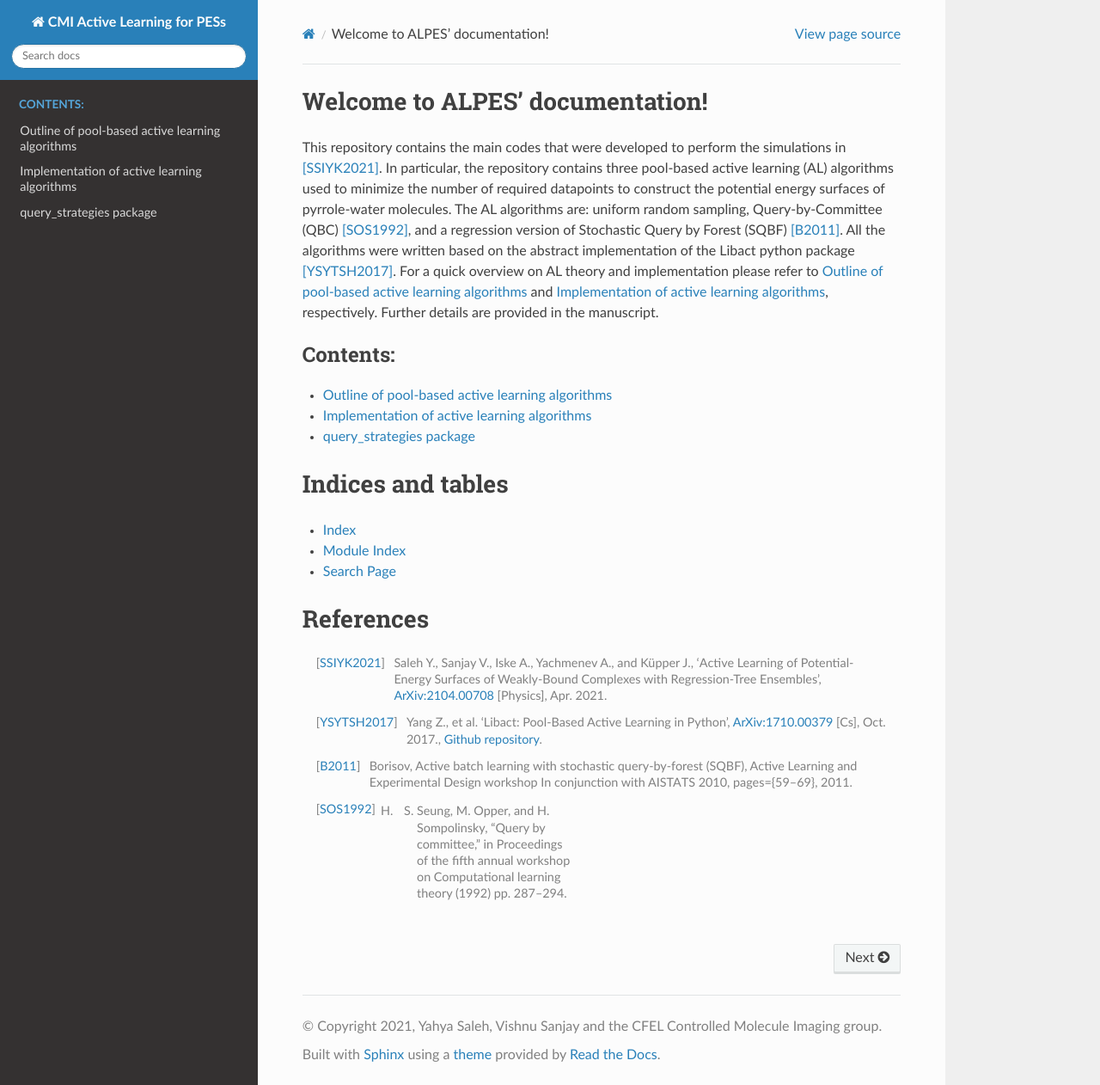
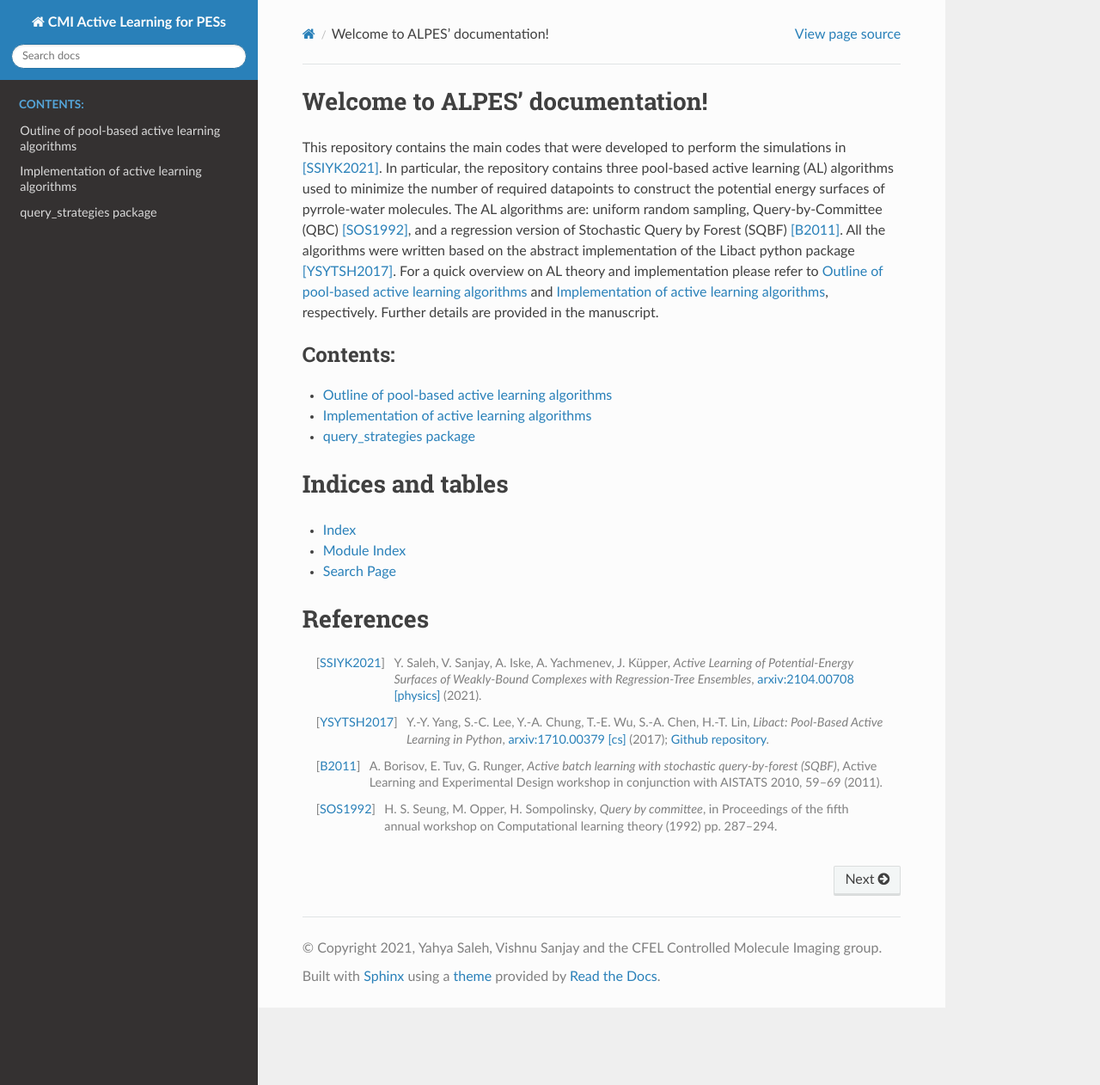
Before and after one commit to CFEL-CMI/Active-Learning-of-PES, a Sphinx documentation site: the page built from docs/source/index.rst, in a window 1280 px wide and 1262 px high. Shown: the whole window at 86% size. Built offline with Sphinx 7.4.7 and the Read the Docs theme 2.0.0, drawn with Linux system fonts in a browser that asks for light colours.

Commit message:
Fix references

```diff
--- a/docs/source/index.rst
+++ b/docs/source/index.rst
@@ -25,7 +25,18 @@ Indices and tables
 
 References
 ==========
-.. [SSIYK2021] Saleh Y., Sanjay V., Iske A., Yachmenev A., and Küpper J., ‘Active Learning of Potential-Energy Surfaces of Weakly-Bound Complexes with Regression-Tree Ensembles’, `ArXiv:2104.00708 <http://arxiv.org/abs/2104.00708>`_ [Physics], Apr. 2021.
-.. [YSYTSH2017] Yang Z., et al. ‘Libact: Pool-Based Active Learning in Python’, `ArXiv:1710.00379 <http://arxiv.org/abs/1710.00379>`_ [Cs], Oct. 2017., `Github repository <https://github.com/ntucllab/libact>`_.
-.. [B2011] Borisov, Active batch learning with stochastic query-by-forest (SQBF), Active Learning and Experimental Design workshop In conjunction with AISTATS 2010, pages={59--69}, 2011.
-.. [SOS1992] H. S. Seung, M. Opper, and H. Sompolinsky, “Query by committee,” in Proceedings of the fifth annual workshop on Computational learning theory (1992) pp. 287–294.
+.. [SSIYK2021] Y. Saleh, V. Sanjay, A. Iske, A. Yachmenev, J. Küpper, *Active
+               Learning of Potential-Energy Surfaces of Weakly-Bound Complexes
+               with Regression-Tree Ensembles*, `arxiv:2104.00708 [physics]
+               <http://arxiv.org/abs/2104.00708>`_ (2021).
+.. [YSYTSH2017] Y.-Y. Yang, S.-C. Lee, Y.-A. Chung, T.-E. Wu, S.-A. Chen, H.-T.
+                Lin, *Libact: Pool-Based Active Learning in Python*,
+                `arxiv:1710.00379 [cs] <http://arxiv.org/abs/1710.00379>`_
+                (2017); `Github repository
+                <https://github.com/ntucllab/libact>`_.
+.. [B2011] A. Borisov, E. Tuv, G. Runger, *Active batch learning with stochastic
+           query-by-forest (SQBF)*, Active Learning and Experimental Design
+           workshop in conjunction with AISTATS 2010, 59--69 (2011).
+.. [SOS1992] H. S. Seung, M. Opper, H. Sompolinsky, *Query by committee*, in
+             Proceedings of the fifth annual workshop on Computational learning
+             theory (1992) pp. 287–294.
```
